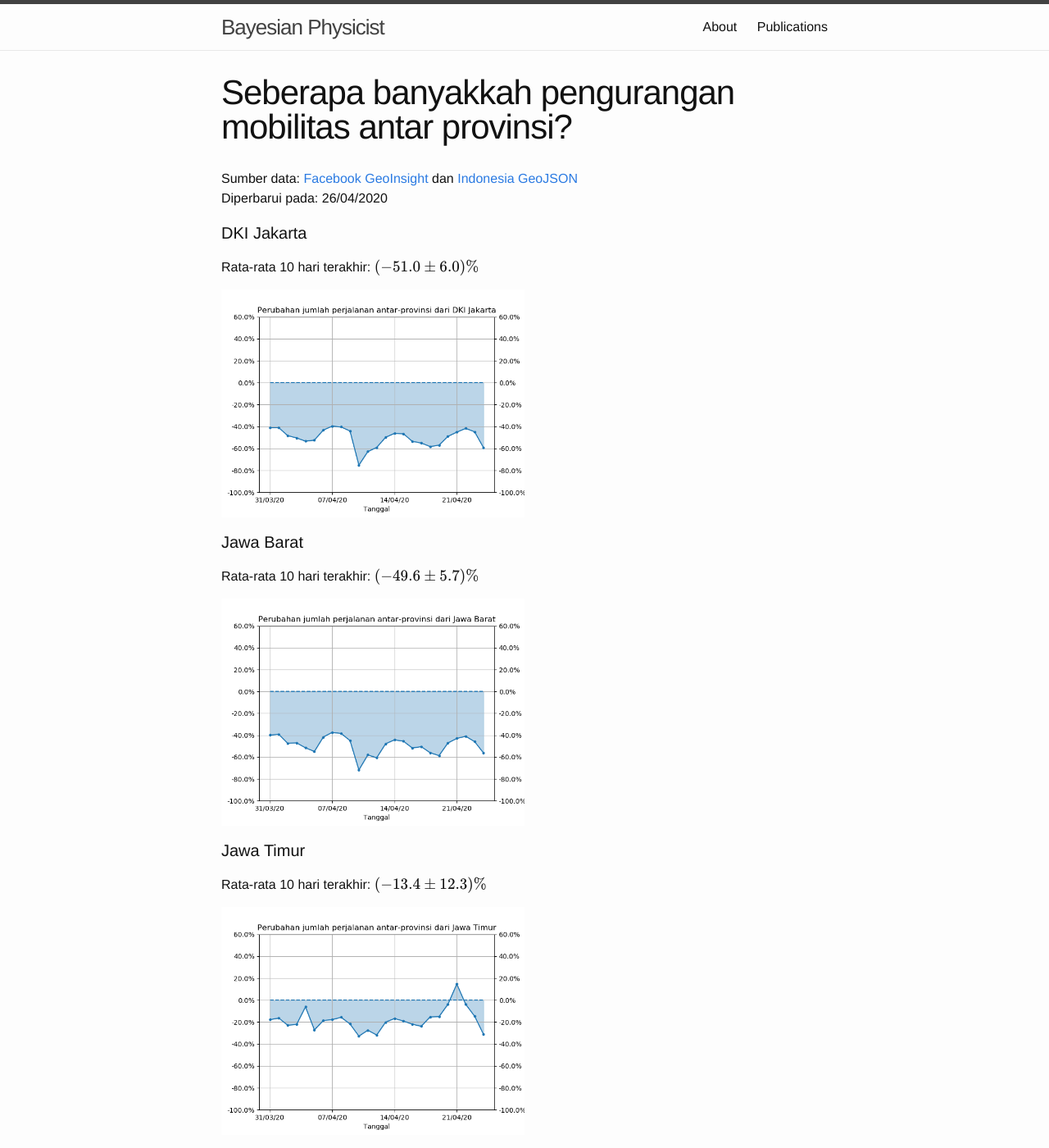
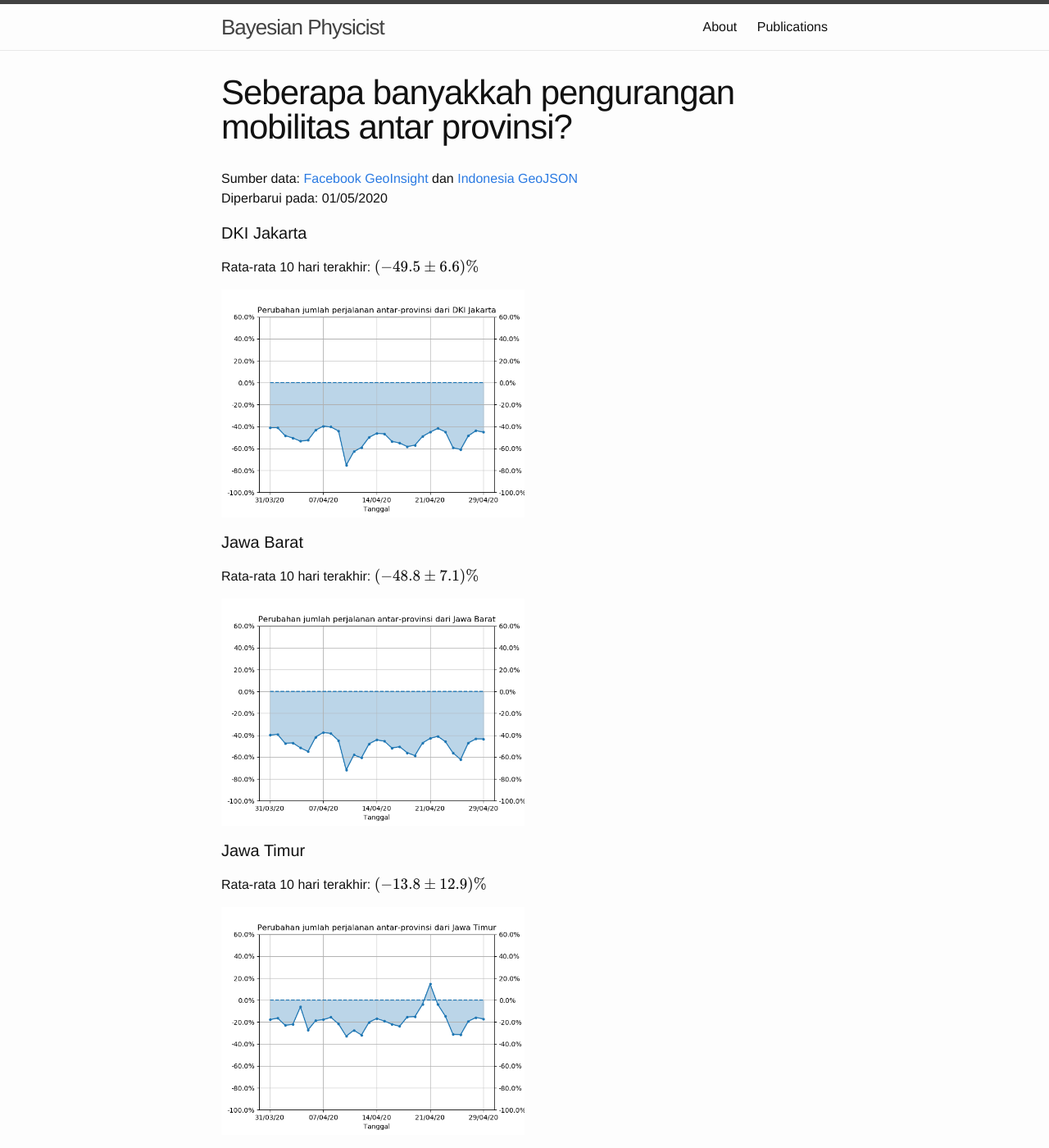
Before and after one commit to mfkasim1/mfkasim1.github.io, a Jekyll site: the page built from idcovid19-mobility.md, in a window 1280 px wide and 1400 px high. Shown: the whole window at 82% size. Built offline with Jekyll 4.4.1, drawn with Linux system fonts in a browser that asks for light colours; formulas are drawn with MathJax 3; some of the changed text lies outside the part shown.

Commit message:
Update mobility

```diff
--- a/idcovid19-mobility.md
+++ b/idcovid19-mobility.md
@@ -6,34 +6,34 @@ permalink: /idcovid19-mobility/
 ---
 
 Sumber data: [Facebook GeoInsight](https://www.facebook.com/geoinsights-portal/) dan [Indonesia GeoJSON](https://github.com/superpikar/indonesia-geojson) <br/>
-Diperbarui pada: 26/04/2020<br/>
+Diperbarui pada: 01/05/2020<br/>
 
 #### DKI Jakarta
 
-Rata-rata 10 hari terakhir: \\(\left(-51.0\pm 6.0\right)\%\\)
+Rata-rata 10 hari terakhir: \\(\left(-49.5\pm 6.6\right)\%\\)
 
 <img title="DKI Jakarta" src="{{ site.baseurl }}/assets/idcovid19-mobility/antar-provinsi_dari_dki_jakarta.png" width="50%"/>
 
 #### Jawa Barat
 
-Rata-rata 10 hari terakhir: \\(\left(-49.6\pm 5.7\right)\%\\)
+Rata-rata 10 hari terakhir: \\(\left(-48.8\pm 7.1\right)\%\\)
 
 <img title="Jawa Barat" src="{{ site.baseurl }}/assets/idcovid19-mobility/antar-provinsi_dari_jawa_barat.png" width="50%"/>
 
 #### Jawa Timur
 
-Rata-rata 10 hari terakhir: \\(\left(-13.4\pm 12.3\right)\%\\)
+Rata-rata 10 hari terakhir: \\(\left(-13.8\pm 12.9\right)\%\\)
 
 <img title="Jawa Timur" src="{{ site.baseurl }}/assets/idcovid19-mobility/antar-provinsi_dari_jawa_timur.png" width="50%"/>
 
 #### Sulawesi Selatan
 
-Rata-rata 10 hari terakhir: \\(\left(-43.6\pm 9.9\right)\%\\)
+Rata-rata 10 hari terakhir: \\(\left(-42.7\pm 7.9\right)\%\\)
 
 <img title="Sulawesi Selatan" src="{{ site.baseurl }}/assets/idcovid19-mobility/antar-provinsi_dari_sulawesi_selatan.png" width="50%"/>
 
 #### Jawa Tengah
 
-Rata-rata 10 hari terakhir: \\(\left(-29.2\pm 8.6\right)\%\\)
+Rata-rata 10 hari terakhir: \\(\left(-29.3\pm 9.9\right)\%\\)
 
 <img title="Jawa Tengah" src="{{ site.baseurl }}/assets/idcovid19-mobility/antar-provinsi_dari_jawa_tengah.png" width="50%"/>
```
Also changed, not shown: assets/idcovid19-mobility/antar-provinsi_dari_dki_jakarta.png, assets/idcovid19-mobility/antar-provinsi_dari_jawa_barat.png, assets/idcovid19-mobility/antar-provinsi_dari_jawa_tengah.png, assets/idcovid19-mobility/antar-provinsi_dari_jawa_timur.png, assets/idcovid19-mobility/antar-provinsi_dari_sulawesi_selatan.png.
